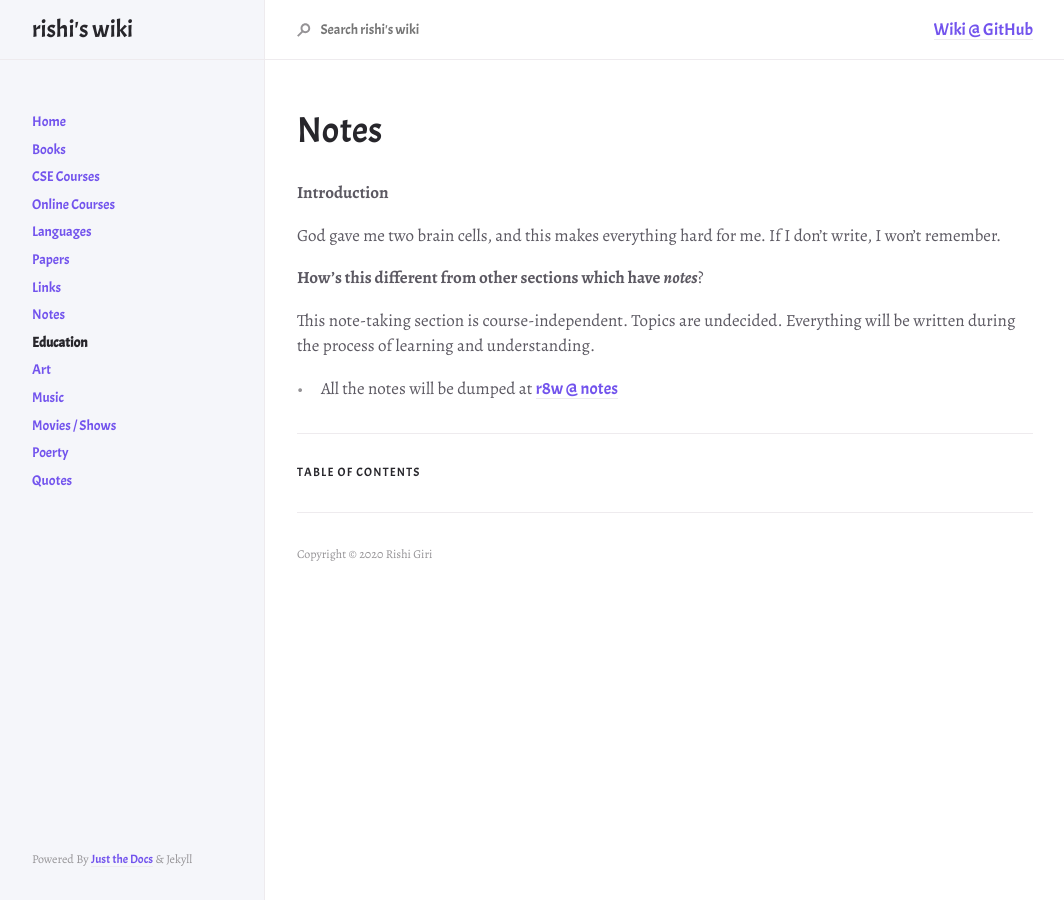
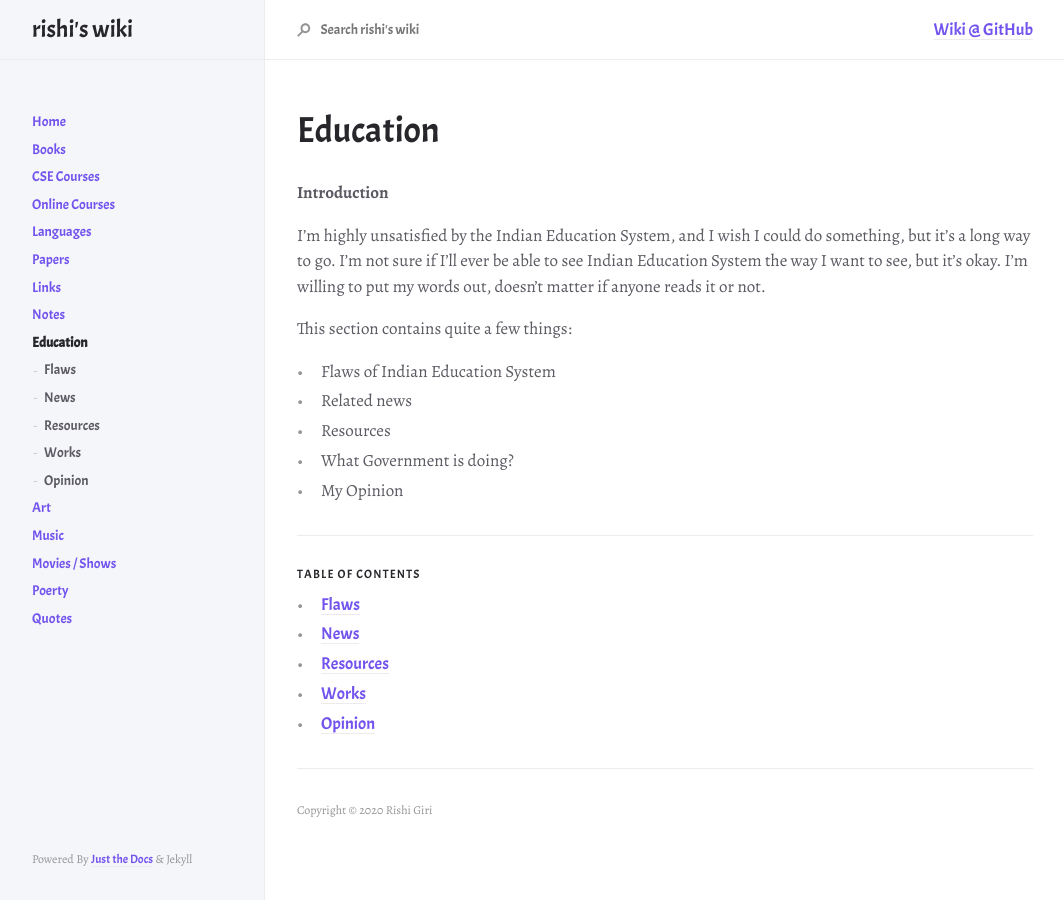
Before and after one commit to r8w/r8w, a Jekyll site: the page built from docs/education/education.md, in a window 1280 px wide. Shown: the whole page, without its empty margins (107-1171 px from the left). Built offline with Jekyll 4.4.1, drawn with Linux system fonts in a browser that asks for light colours; nearby versions of some CDN libraries.

Commit message:
finalize education

```diff
--- a/docs/education/education.md
+++ b/docs/education/education.md
@@ -6,14 +6,16 @@ has_children: true
 permalink: /docs/education
 ---
 
-# Notes
+# Education
 
 __Introduction__
 
-God gave me two brain cells, and this makes everything hard for me. If I don't write, I won't remember.
+I'm highly unsatisfied by the Indian Education System, and I wish I could do something, but it's a long way to go. I'm not sure if I'll ever be able to see Indian Education System the way I want to see, but it's okay. I'm willing to put my words out, doesn't matter if anyone reads it or not.
 
-__How's this different from other sections which have *notes*__?
+This section contains quite a few things:
 
-This note-taking section is course-independent. Topics are undecided. Everything will be written during the process of learning and understanding.
-
-- All the notes will be dumped at [r8w @ notes](https://r8w.github.io/notes){:target="_blank"}
+- Flaws of Indian Education System
+- Related news
+- Resources
+- What Government is doing?
+- My Opinion
```
Also changed, not shown: docs/education/flaws.md (added, +8 -0 lines), docs/education/news.md (added, +8 -0 lines), docs/education/opinion.md (added, +8 -0 lines), docs/education/resources.md (added, +8 -0 lines), docs/education/work.md (added, +8 -0 lines).
